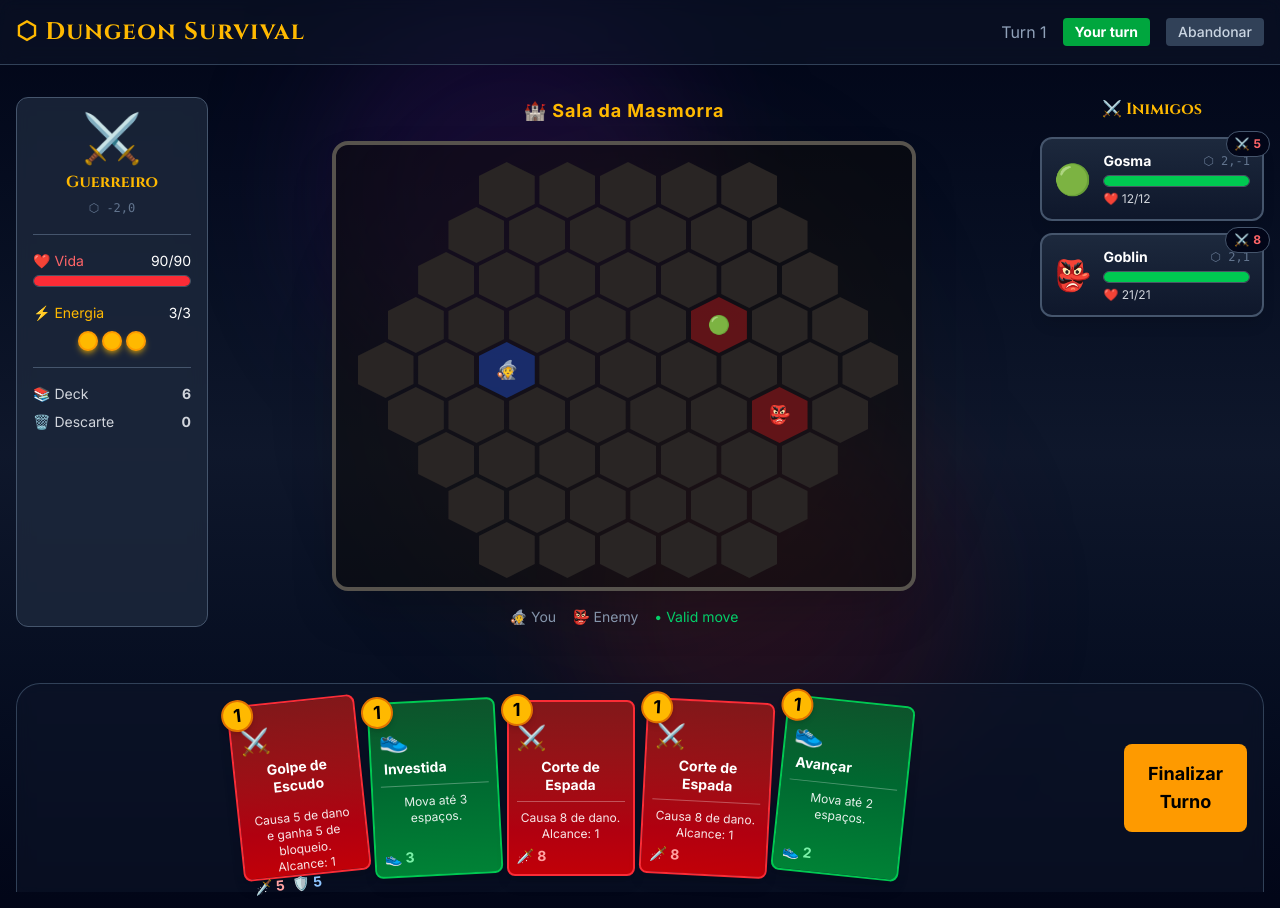
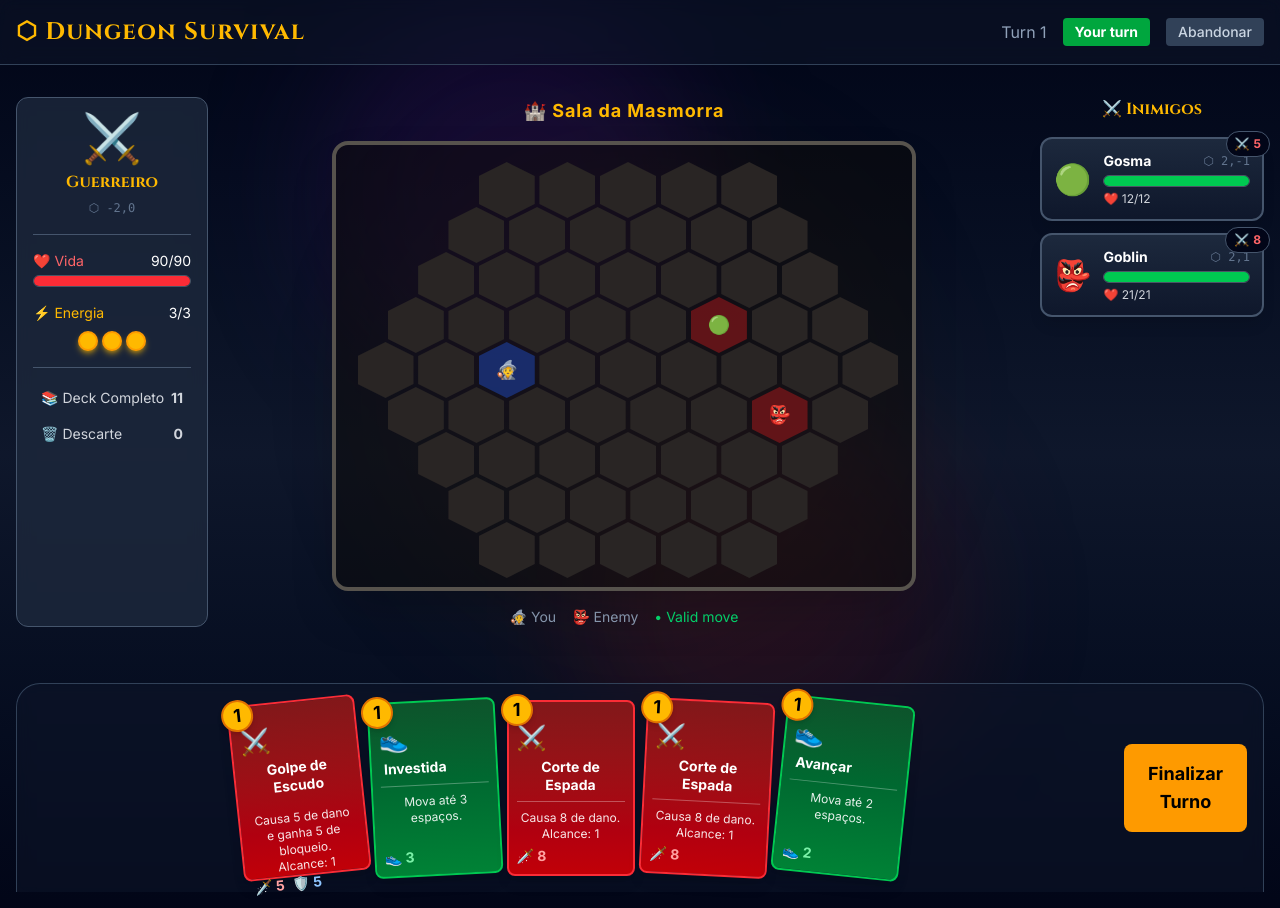
Before and after one commit to ValdineiJunior/dungeon-survival, a Next.js app: page /game in a window 1280 px wide. Both pictures are taken after a click on the button 328 px from the left and 436 px from the top of the page. Built offline with nearby package versions, Linux system fonts and the light colour scheme.

Commit message:
feat: add CardListModal component for displaying deck and discard piles, enhance PlayerStatus with clickable deck and discard views

```diff
--- /dev/null
+++ b/app/components/CardListModal.tsx
@@ -0,0 +1,59 @@
+'use client';
+
+import { Card as CardType } from '@/app/types/game';
+import { Card } from './Card';
+
+interface CardListModalProps {
+  title: string;
+  cards: CardType[];
+  onClose: () => void;
+}
+
+export function CardListModal({ title, cards, onClose }: CardListModalProps) {
+  return (
+    <div className="fixed inset-0 flex items-center justify-center bg-black/80 backdrop-blur-sm z-50">
+      <div className="bg-slate-800 rounded-2xl border-2 border-slate-600 shadow-2xl max-w-4xl w-full mx-4 max-h-[85vh] flex flex-col">
+        {/* Header */}
+        <div className="flex items-center justify-between p-4 border-b border-slate-600">
+          <h2 className="text-xl font-bold text-amber-400">{title}</h2>
+          <div className="flex items-center gap-4">
+            <span className="text-slate-400 text-sm">{cards.length} cartas</span>
+            <button
+              onClick={onClose}
+              className="w-8 h-8 flex items-center justify-center rounded-full bg-slate-700 hover:bg-red-600 text-slate-300 hover:text-white transition-colors text-lg font-bold"
+            >
+              ✕
+            </button>
+          </div>
+        </div>
+
+        {/* Cards Grid */}
+        <div className="flex-1 overflow-y-auto p-4">
+          {cards.length > 0 ? (
+            <div className="grid grid-cols-2 sm:grid-cols-3 md:grid-cols-4 lg:grid-cols-5 gap-4 justify-items-center">
+              {cards.map((card, index) => (
+                <div key={`${card.id}-${index}`} className="transform scale-90">
+                  <Card card={card} disabled />
+                </div>
+              ))}
+            </div>
+          ) : (
+            <div className="flex items-center justify-center h-32 text-slate-500">
+              Nenhuma carta
+            </div>
+          )}
+        </div>
+
+        {/* Footer */}
+        <div className="p-4 border-t border-slate-600 text-center">
+          <button
+            onClick={onClose}
+            className="px-6 py-2 bg-slate-600 hover:bg-slate-500 text-white rounded-lg transition-colors"
+          >
+            Fechar
+          </button>
+        </div>
+      </div>
+    </div>
+  );
+}
--- a/app/components/PlayerStatus.tsx
+++ b/app/components/PlayerStatus.tsx
@@ -7,9 +7,11 @@ interface PlayerStatusProps {
   deckCount: number;
   discardCount: number;
   classDef: CharacterClassDefinition;
+  onViewDeck: () => void;
+  onViewDiscard: () => void;
 }
 
-export function PlayerStatus({ player, deckCount, discardCount, classDef }: PlayerStatusProps) {
+export function PlayerStatus({ player, deckCount, discardCount, classDef, onViewDeck, onViewDiscard }: PlayerStatusProps) {
   const hpPercentage = (player.hp / player.maxHp) * 100;
 
   return (
@@ -75,16 +77,22 @@ export function PlayerStatus({ player, deckCount, discardCount, classDef }: Play
       {/* Separador */}
       <div className="border-t border-slate-600" />
 
-      {/* Contadores de deck */}
+      {/* Contadores de deck - clicáveis */}
       <div className="space-y-2 text-sm">
-        <div className="flex items-center justify-between text-gray-300">
-          <span>📚 Deck</span>
+        <button
+          onClick={onViewDeck}
+          className="w-full flex items-center justify-between text-gray-300 hover:text-amber-400 hover:bg-slate-700/50 rounded px-2 py-1 transition-colors"
+        >
+          <span>📚 Deck Completo</span>
           <span className="font-bold">{deckCount}</span>
-        </div>
-        <div className="flex items-center justify-between text-gray-300">
+        </button>
+        <button
+          onClick={onViewDiscard}
+          className="w-full flex items-center justify-between text-gray-300 hover:text-amber-400 hover:bg-slate-700/50 rounded px-2 py-1 transition-colors"
+        >
           <span>🗑️ Descarte</span>
           <span className="font-bold">{discardCount}</span>
-        </div>
+        </button>
       </div>
     </div>
   );
--- a/app/game/page.tsx
+++ b/app/game/page.tsx
@@ -8,16 +8,20 @@ import { EnemyCard } from '@/app/components/EnemyCard';
 import { PlayerStatus } from '@/app/components/PlayerStatus';
 import { HexGrid } from '@/app/components/HexGrid';
 import { CharacterSelect } from '@/app/components/CharacterSelect';
+import { CardListModal } from '@/app/components/CardListModal';
 import { Card, HexPosition, CharacterClass } from '@/app/types/game';
 import { CHARACTER_CLASSES } from '@/app/lib/cards';
 
 export default function GamePage() {
   const router = useRouter();
   const [showAbandonModal, setShowAbandonModal] = useState(false);
+  const [showDeckModal, setShowDeckModal] = useState(false);
+  const [showDiscardModal, setShowDiscardModal] = useState(false);
 
   const {
     player,
     hand,
+    deck,
     drawPile,
     discardPile,
     enemies,
@@ -142,9 +146,11 @@ export default function GamePage() {
           <div className="w-48">
             <PlayerStatus
               player={player}
-              deckCount={drawPile.length}
+              deckCount={deck.length}
               discardCount={discardPile.length}
               classDef={classDef}
+              onViewDeck={() => setShowDeckModal(true)}
+              onViewDiscard={() => setShowDiscardModal(true)}
             />
           </div>
 
@@ -295,6 +301,24 @@ export default function GamePage() {
           />
         </div>
       </main>
+
+      {/* Deck View Modal */}
+      {showDeckModal && (
+        <CardListModal
+          title="📚 Deck Completo"
+          cards={deck}
+          onClose={() => setShowDeckModal(false)}
+        />
+      )}
+
+      {/* Discard Pile Modal */}
+      {showDiscardModal && (
+        <CardListModal
+          title="🗑️ Pilha de Descarte"
+          cards={discardPile}
+          onClose={() => setShowDiscardModal(false)}
+        />
+      )}
     </div>
   );
 }
```
